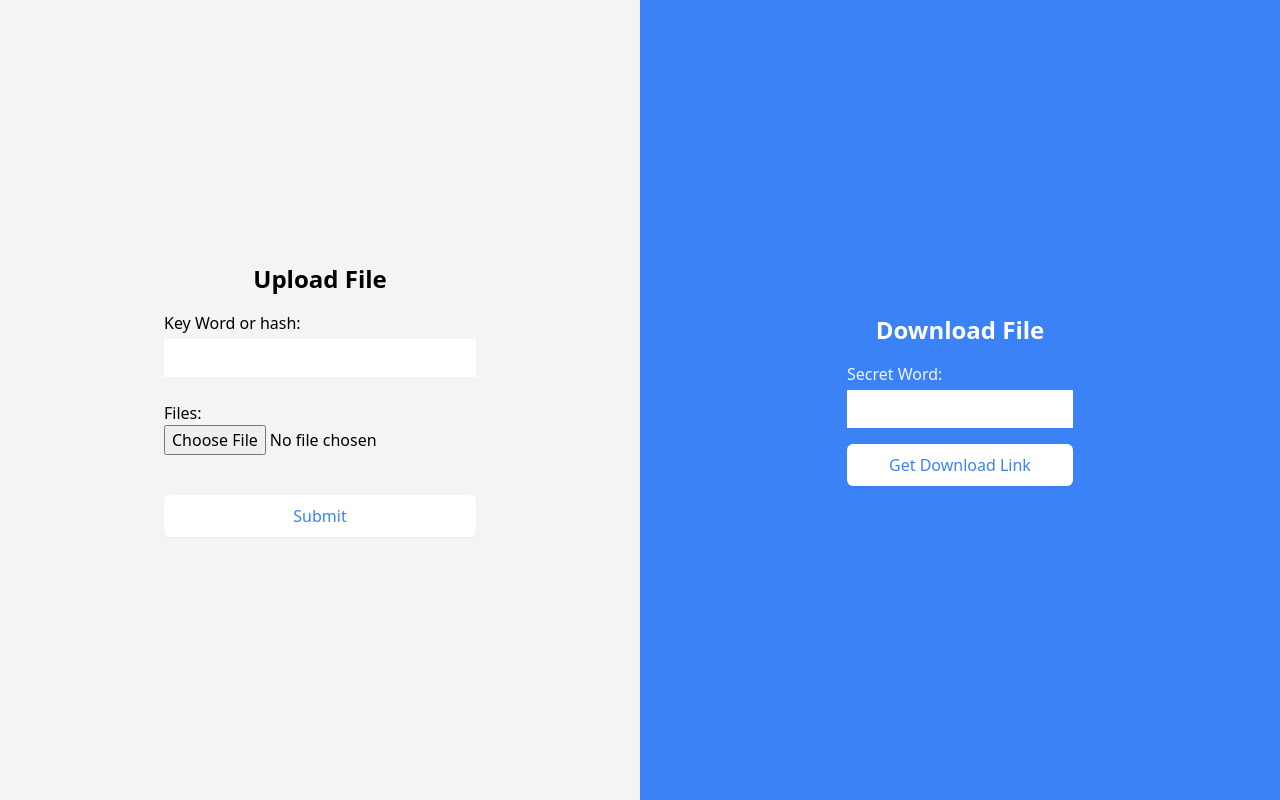
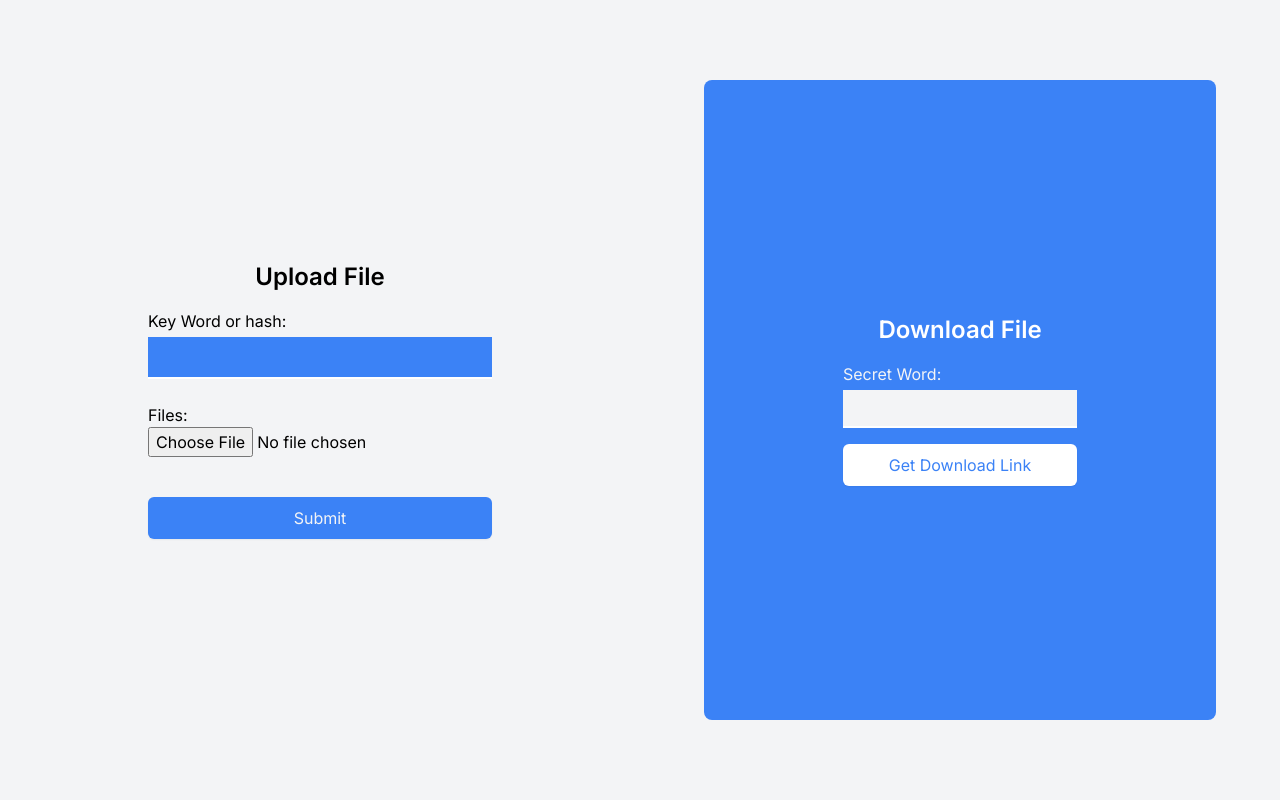
Before and after one commit to Mariovlv/chickenfile, a plain HTML site: page public/index.html in a window 1280 px wide. Drawn offline with nearby package versions, Linux system fonts and the light colour scheme.

Commit message:
better UI, im done

```diff
--- a/public/index.html
+++ b/public/index.html
@@ -5,17 +5,31 @@
     <title>Single File Upload</title>
     <script src="https://cdn.tailwindcss.com"></script>
     <link rel="icon" type="image/x-icon" href="./favicon.ico" />
+    <link rel="preconnect" href="https://fonts.googleapis.com" />
+    <link rel="preconnect" href="https://fonts.gstatic.com" crossorigin />
+    <link
+      href="https://fonts.googleapis.com/css2?family=Inter:wght@100..900&family=Roboto+Mono:ital,wght@0,100..700;1,100..700&display=swap"
+      rel="stylesheet"
+    />
+    <style>
+      .font-inter {
+        font-family: "Inter";
+      }
+      .font-roboto {
+        font-family: "Roboto Mono";
+      }
+    </style>
   </head>
   <body>
     <main
-      class="grid sm:grid-cols-2 grid-cols-1 items-center justify-center h-screen bg-gray-100"
+      class="grid sm:grid-cols-2 grid-cols-1 items-center justify-center h-screen bg-gray-100 font-inter sm:font-md font-sm"
     >
       <section class="flex flex-col justify-center items-center h-full p-6">
         <h2 class="text-2xl font-semibold mb-4">Upload File</h2>
         <form action="/upload" method="post" enctype="multipart/form-data">
           <label for="keyword">Key Word or hash:</label><br />
           <input
-            class="mt-1 block w-full px-3 py-2 border-b-2 border-white focus:outline-none focus:border-blue-300 sm:text-sm text-blue-500"
+            class="mt-1 block w-full px-3 py-2 border-b-2 border-white focus:outline-none bg-blue-500 text-white :border-blue-300 text-blue-500 font-roboto"
             type="text"
             id="keyword"
             name="keyword"
@@ -28,7 +42,7 @@
 
           <button
             type="submit"
-            class="mt-4 w-full bg-white text-blue-500 py-2 px-4 border border-transparent rounded-md shadow-sm hover:bg-blue-100 focus:outline-none focus:ring-2 focus:ring-blue-500 focus:ring-offset-2 focus:ring-offset-gray-100"
+            class="mt-4 w-full bg-blue-500 text-gray-100 py-2 px-4 border border-transparent rounded-md shadow-sm hover:bg-blue-600 focus:outline-none focus:ring-2 focus:ring-blue-500 focus:ring-offset-2 focus:ring-offset-gray-100"
             value="Submit"
           >
             Submit
@@ -36,10 +50,11 @@
         </form>
       </section>
 
-      <section
-        class="flex flex-col items-center justify-center text-white bg-blue-500 h-full p-6"
+      <section class="flex items-center justify-center bg-gray-100 h-full">
+        <div
+          class="flex flex-col items-center justify-center bg-blue-500 m-[10%] w-[80%] h-[80%] rounded-lg"
         >
-        <h2 class="text-2xl font-semibold mb-4">Download File</h2>
+          <h2 class="text-2xl font-semibold mb-4 text-white">Download File</h2>
           <form action="/download" method="post">
             <div>
               <label for="word" class="block text-gray-100">Secret Word:</label>
@@ -48,10 +63,9 @@
                 id="word"
                 name="word"
                 required
-              class="mt-1 block w-full px-3 py-2 border-b-2 border-white focus:outline-none focus:border-blue-300 sm:text-sm text-blue-500"
+                class="mt-1 block w-full px-3 py-2 border-b-2 border-white focus:outline-none bg-gray-100 focus:border-blue-300 sm:text-sm text-blue-500"
               />
             </div>
-
             <button
               type="submit"
               class="mt-4 w-full bg-white text-blue-500 py-2 px-4 border border-transparent rounded-md shadow-sm hover:bg-blue-100 focus:outline-none focus:ring-2 focus:ring-blue-500 focus:ring-offset-2 focus:ring-offset-gray-100"
@@ -59,6 +73,7 @@
               Get Download Link
             </button>
           </form>
+        </div>
       </section>
     </main>
   </body>
```
Lines whose indentation alone changed are shown as unchanged.
